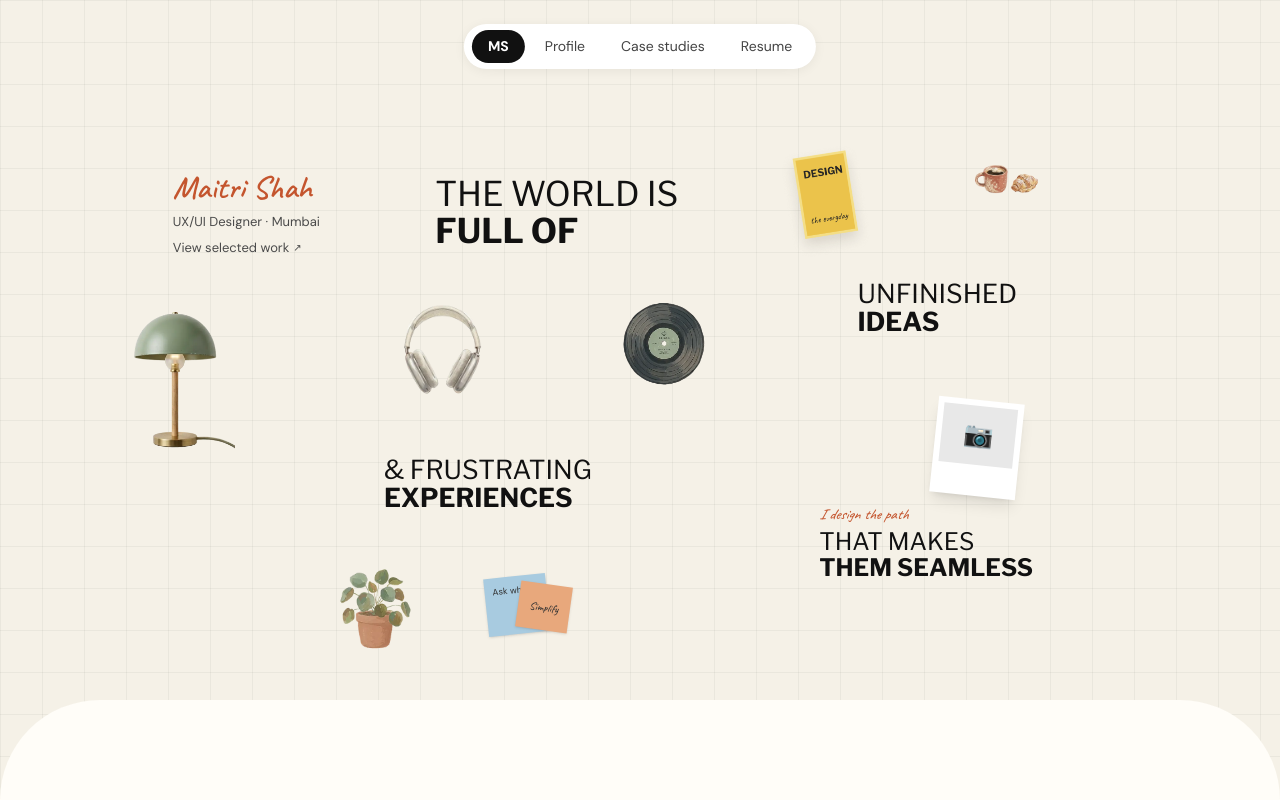
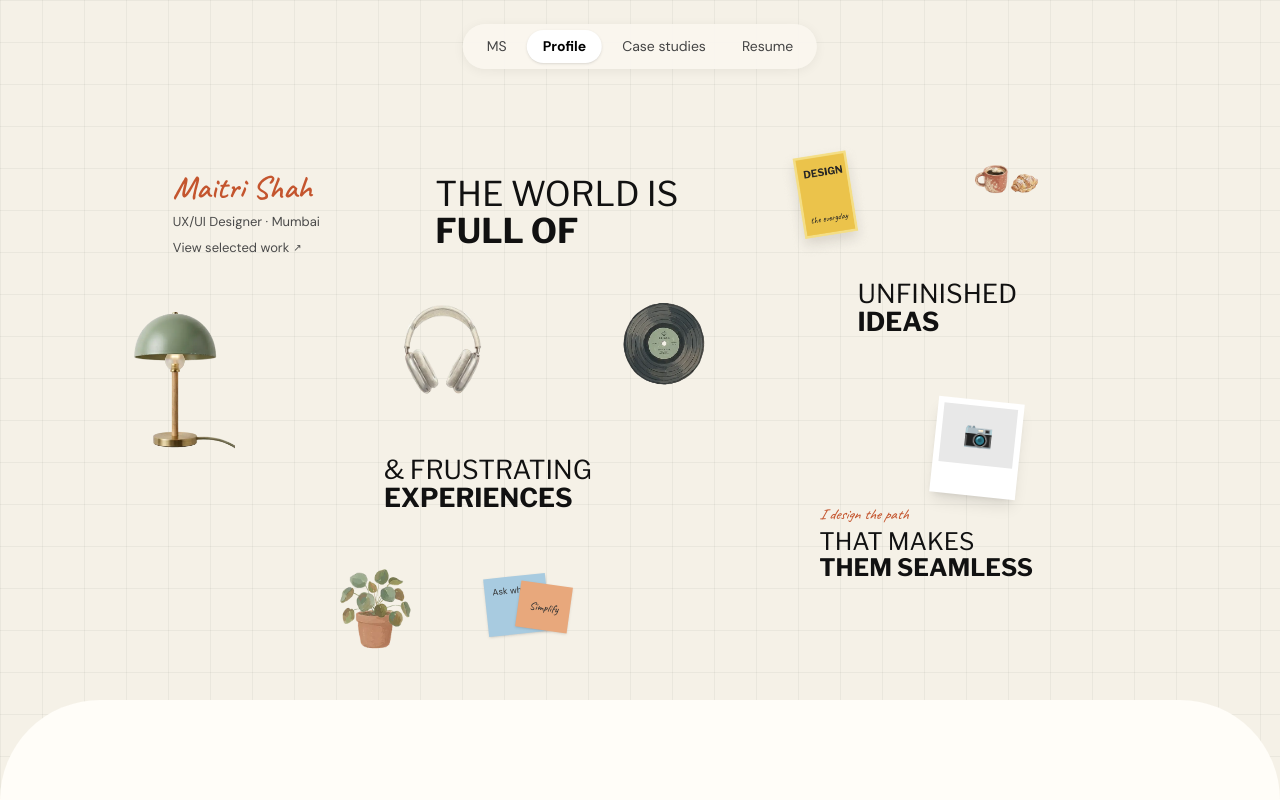
Before and after one commit to amitjangid9510/maitri, a React app: page / in a window 1280 px wide. Shown: the top 800 px of the page. Built offline with nearby package versions, Linux system fonts and the light colour scheme; the HTML template or start-up script is replaced by a standard one.

Commit message:
header fix

```diff
--- a/src/App.jsx
+++ b/src/App.jsx
@@ -1,4 +1,4 @@
-import { useState } from "react";
+import { useState, useEffect } from "react";
 
 // ============================================================
 // REUSABLE PIECES
@@ -15,7 +15,7 @@ const GridBackground = () => (
   />
 );
 
-// ---------- NAVBAR with DM Sans typography + smooth scroll ----------
+// ---------- NAVBAR with Scroll Spy + smooth scroll ----------
 const NavBar = () => {
   const navItems = [
     { id: "hero", label: "MS" },
@@ -24,6 +24,8 @@ const NavBar = () => {
     { id: "ai-experiments", label: "Resume" },
   ];
 
+  const [activeId, setActiveId] = useState("hero");
+
   const handleScroll = (id) => {
     const el = document.getElementById(id);
     if (el) {
@@ -31,16 +33,45 @@ const NavBar = () => {
     }
   };
 
+  // Scroll spy — detect which section is currently in viewport
+  useEffect(() => {
+    const sectionIds = navItems.map((item) => item.id);
+
+    const handleScrollSpy = () => {
+      // Trigger point: 30% down from top of viewport
+      const triggerLine = window.innerHeight * 0.3;
+
+      let current = sectionIds[0];
+      for (const id of sectionIds) {
+        const el = document.getElementById(id);
+        if (!el) continue;
+        const rect = el.getBoundingClientRect();
+        // If section's top is above trigger line, it's the current one
+        if (rect.top <= triggerLine) {
+          current = id;
+        }
+      }
+      setActiveId(current);
+    };
+
+    window.addEventListener("scroll", handleScrollSpy, { passive: true });
+    handleScrollSpy(); // Initial check
+
+    return () => window.removeEventListener("scroll", handleScrollSpy);
+  }, []);
+
   return (
     <div className="fixed top-4 md:top-6 left-1/2 -translate-x-1/2 z-50 w-[95%] md:w-auto max-w-[420px]">
-      <div className="flex items-center justify-center md:justify-start gap-0.5 md:gap-1 bg-white rounded-full shadow-[0_2px_12px_rgba(0,0,0,0.06)] px-1.5 md:px-2 py-1 md:py-1.5">
-        {navItems.map((item, i) => (
+      <div className="flex items-center justify-center md:justify-start gap-0.5 md:gap-1 bg-[#FAF7EFEB] rounded-full shadow-[0_2px_12px_rgba(0,0,0,0.06)] px-1.5 md:px-2 py-1 md:py-1.5">
+        {navItems.map((item) => {
+          const isActive = activeId === item.id;
+          return (
             <button
               key={item.id}
               onClick={() => handleScroll(item.id)}
-            className={`px-2.5 md:px-4 py-1 md:py-1.5 text-[12px] md:text-[14px] rounded-full transition-colors whitespace-nowrap text-center ${
-              i === 0
-                ? "bg-[#111] text-white font-bold"
+              className={`px-2.5 md:px-4 py-1 md:py-1.5 text-[12px] md:text-[14px] rounded-full transition-all duration-300 whitespace-nowrap text-center ${
+                isActive
+                  ? "bg-white text-black font-bold shadow-sm"
                   : "text-[#444] hover:bg-[#f2f2f2] font-normal"
               }`}
               style={{
@@ -51,7 +82,8 @@ const NavBar = () => {
             >
               {item.label}
             </button>
-        ))}
+          );
+        })}
       </div>
     </div>
   );
@@ -185,7 +217,6 @@ const Frame1Mobile = () => (
 
 const Frame1Desktop = () => (
   <div className="absolute inset-0 hidden lg:block">
-    {/* Maitri Shah block — exact Figma typography */}
     <Item style={{ top: "20.5%", left: "13.5%" }} className="text-left">
       <p
         className="text-[#C4552E] leading-none"
@@ -225,7 +256,6 @@ const Frame1Desktop = () => (
       </p>
     </Item>
 
-    {/* THE WORLD IS / FULL OF */}
     <Item style={{ top: "22%", left: "34%" }}>
       <h2
         className="text-[34px] text-[#111] uppercase"
```
Lines whose indentation alone changed are shown as unchanged.
